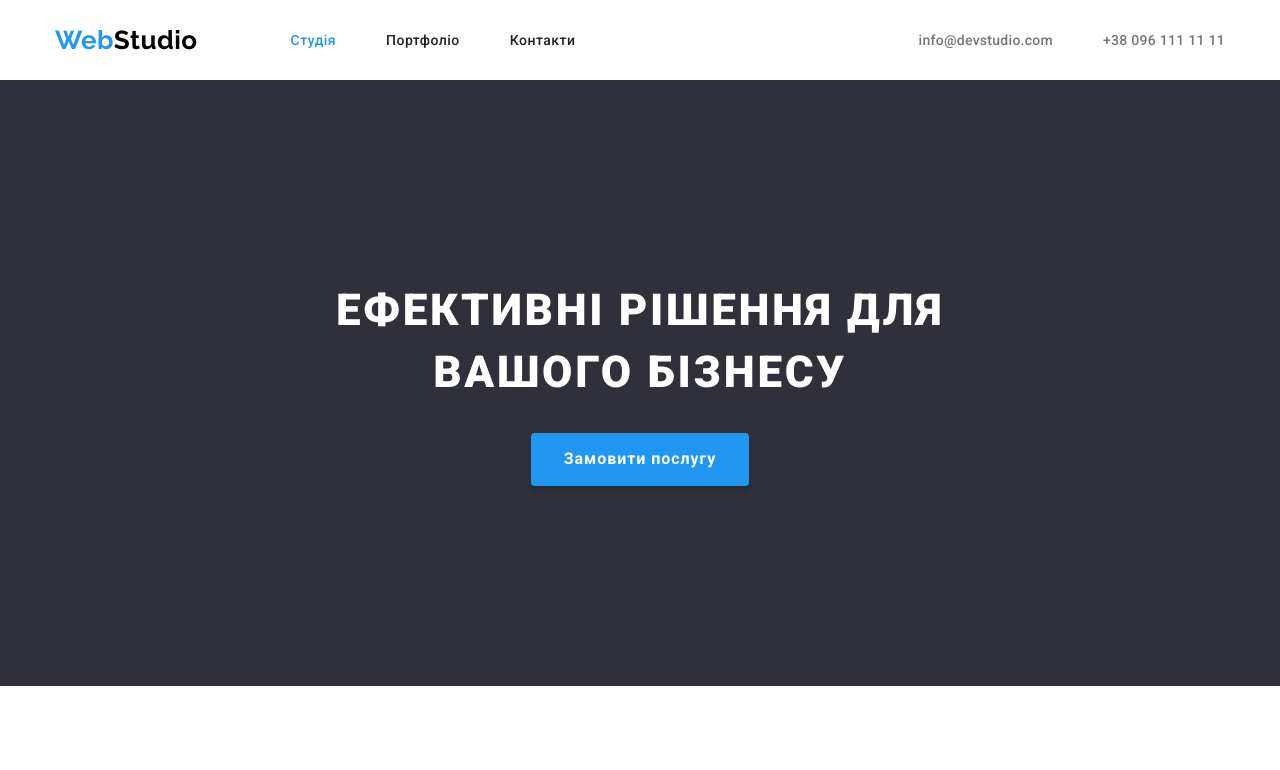
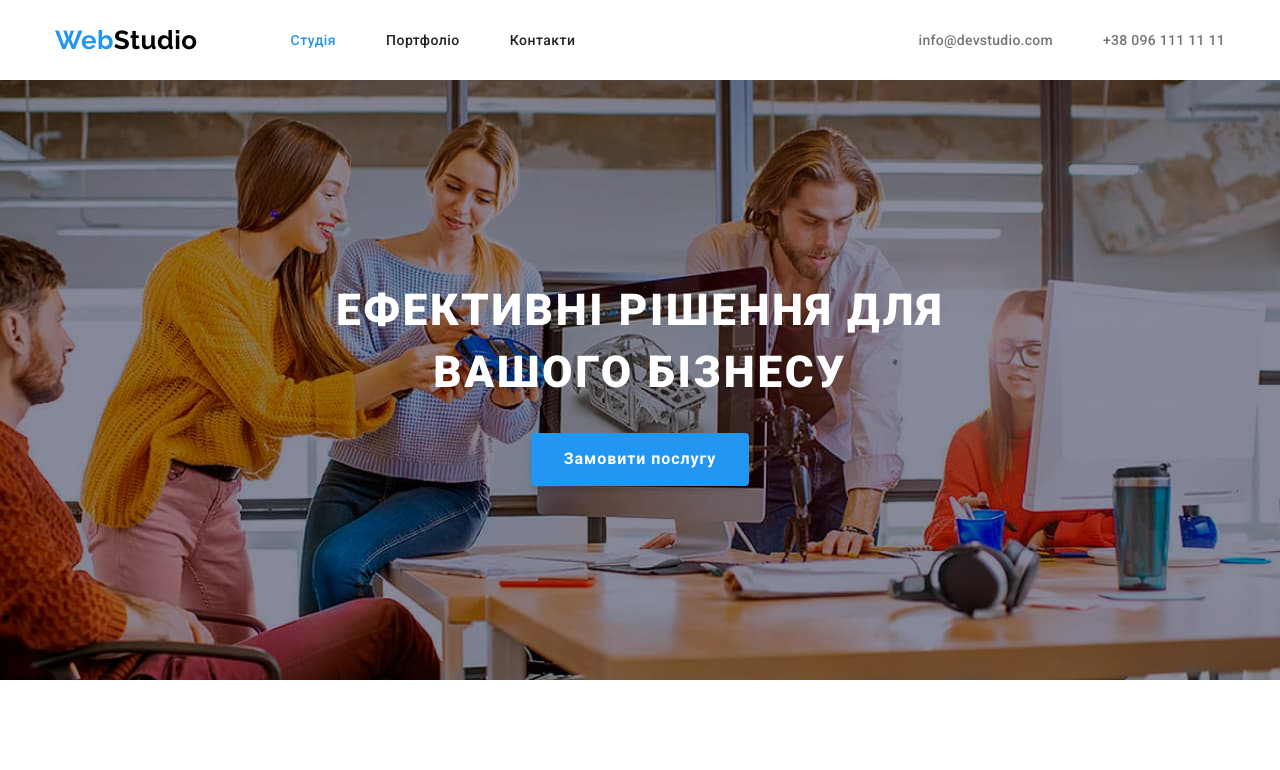
Before and after one commit to stanislav-pravdiuk/goit-markup-hw-04, a plain HTML site: page index.html in a window 1280 px wide. Shown: the top 770 px of the page. Drawn offline with nearby package versions, Linux system fonts and the light colour scheme.

Commit message:
add image background

```diff
--- a/css/main.css
+++ b/css/main.css
@@ -38,6 +38,17 @@
 
 .bgchero {
     background-color: rgba(47, 48, 58, 1);
+
+
+    height: 600px;
+    max-width: 1600px;
+    margin-left: auto;
+    margin-right: auto;
+    background-image: url(../images/heroimg.jpg);
+    background-repeat: no-repeat;
+    background-position: center;
+    background-size: cover;
+
     text-align: center;
     padding-top: 200px;
     padding-bottom: 200px;
```
Also changed, not shown: images/heroimg.jpg (added).
